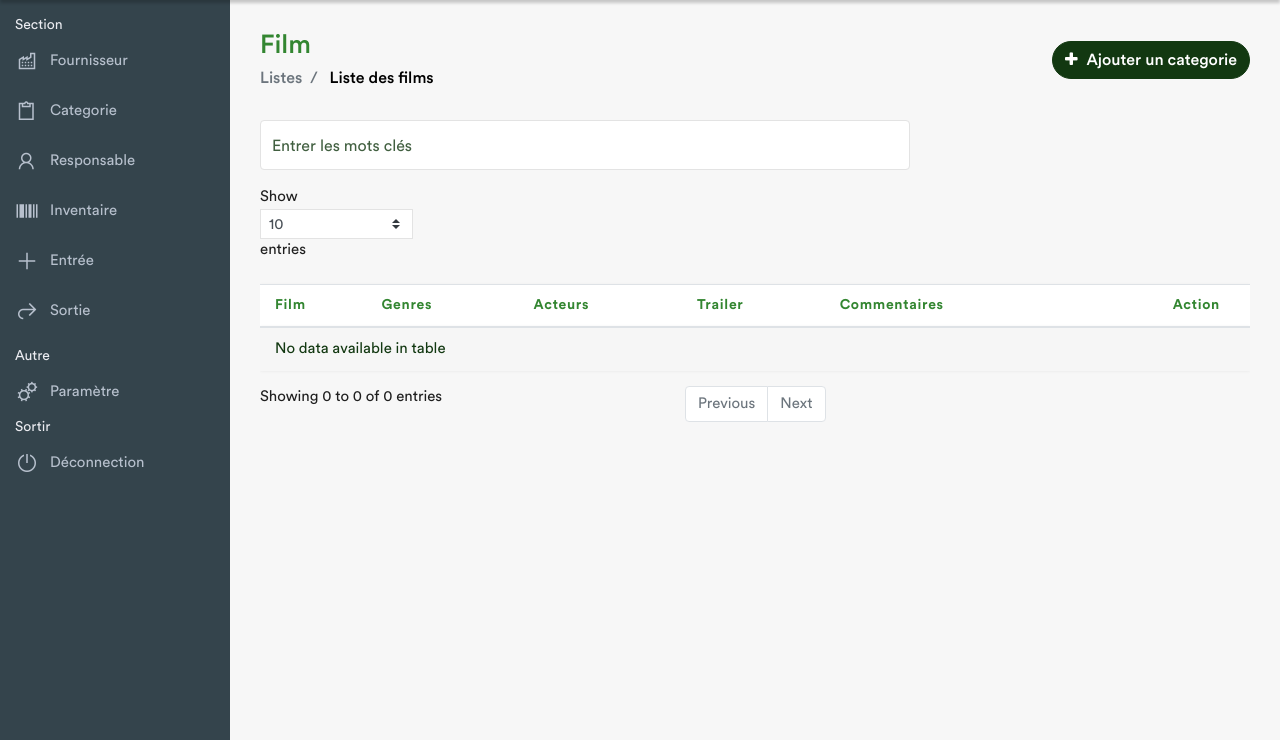
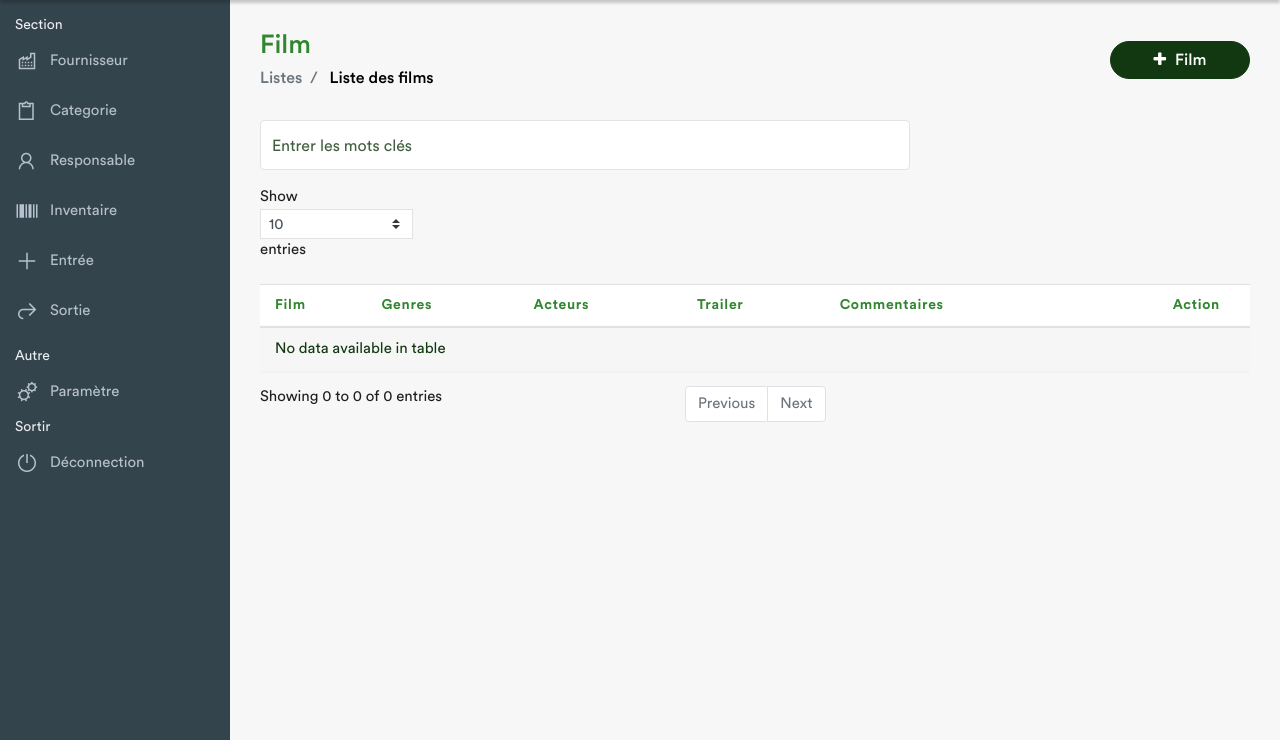
Before and after one commit to schorio/cinetix_project, a Django app: page /cinetix/film-list/ in a window 1280 px wide. Shown: the part 60-800 px from the top of the page. Run offline with Django 5.2, Linux system fonts and the light colour scheme; the visitor is signed in with stand-in values (Sample User, id 1); data that the repository does not hold is empty; some libraries are stand-ins or nearby versions.

Commit message:
appel du modal d'ajout de film dans la page de list des films

```diff
--- a/templates/base/base.html
+++ b/templates/base/base.html
@@ -34,9 +34,9 @@
 									<li class="breadcrumb-item active"><a href="">{% block title_3 %} {% endblock title_3 %}</a></li>
 								</ul>
 							</div>
-								<div class="col-auto float-right ml-auto">
-									<a href="#" class="btn add-btn" data-toggle="modal" data-target="#"><i class="fa fa-plus"></i> Ajouter un categorie</a>
-								</div>
+							{% block boutton_create %}
+
+                    		{% endblock boutton_create %}
 						</div>
 					</div>
 					<!-- /Page Header -->
@@ -59,6 +59,10 @@
                 </div>
 				<!-- /Page Content -->
 
+				{% block modal_create %}
+
+				{% endblock modal_create %}
+
             </div>
 			<!-- /Page Wrapper -->
 
--- a/templates/cinetix/film/film_list.html
+++ b/templates/cinetix/film/film_list.html
@@ -3,6 +3,11 @@
 {% block title_2 %} Film {% endblock title_2 %}
 {% block title_3 %} Liste des films {% endblock title_3 %}
 
+{% block boutton_create %}
+<div class="col-auto float-right ml-auto">
+    <a href="#" class="btn add-btn" data-toggle="modal" data-target="#film_create"><i class="fa fa-plus"></i> Film </a>
+</div>
+{% endblock boutton_create %}
 
 {% block content %}
 <div class="row">
@@ -55,6 +60,11 @@
 {% endblock content %}
 
 
+{% block modal_create %}
+    {% include 'cinetix/film/film_create.html' %}
+{% endblock modal_create %}
+
+
 {% block extrascript %}
 
 {% endblock extrascript %}
```
